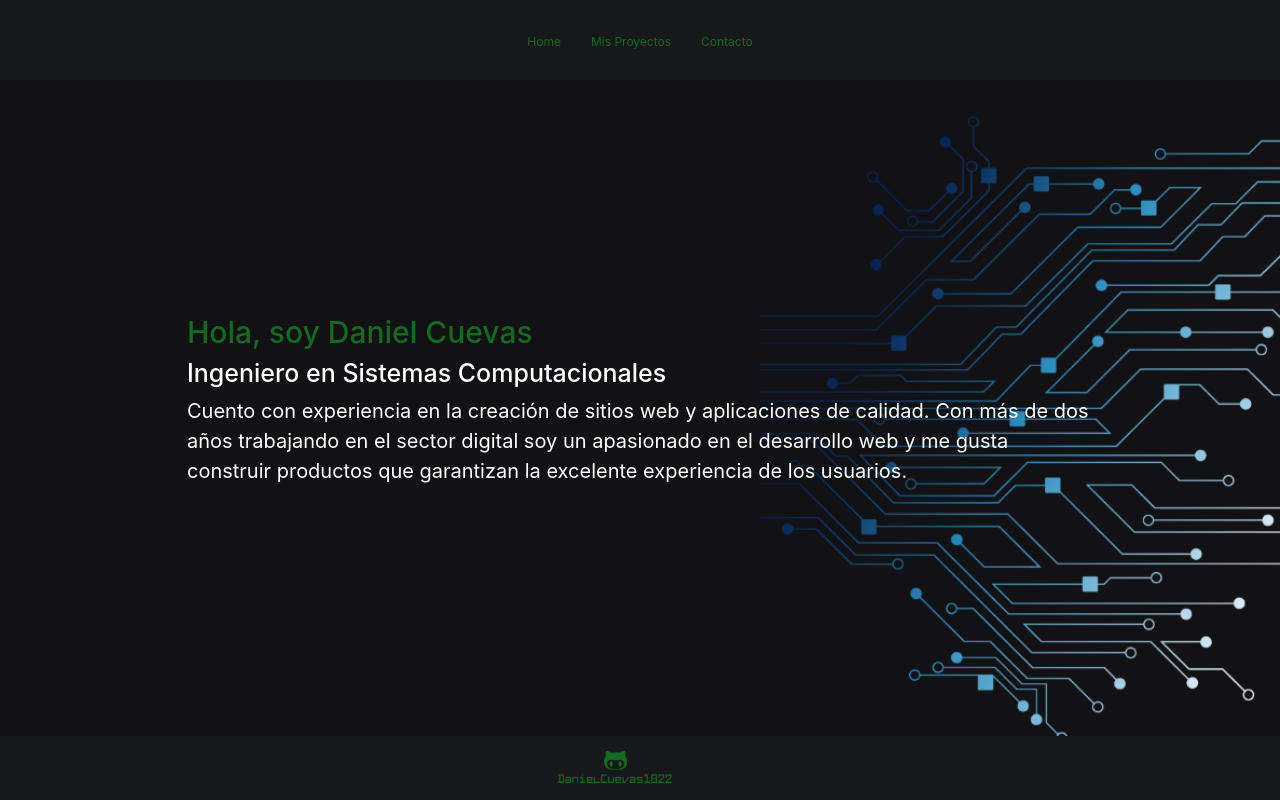
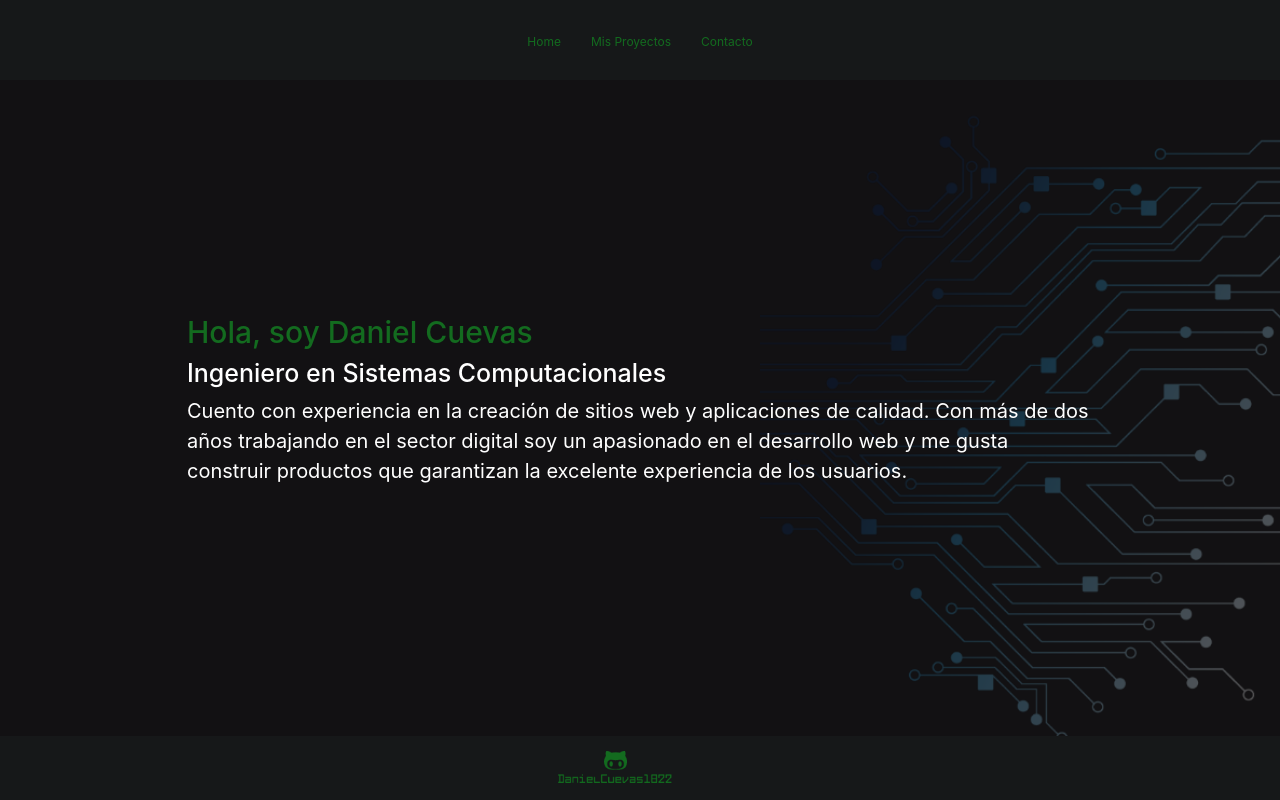
Before and after one commit to DanielCuevas1822/MyWebsite, a React (Create React App) app: page / in a window 1280 px wide. Built offline with nearby package versions, Linux system fonts and the light colour scheme.

Commit message:
Change opacity background

```diff
--- a/src/assets/styles/containers/Contact.scss
+++ b/src/assets/styles/containers/Contact.scss
@@ -8,6 +8,7 @@
     position: absolute;
     bottom: 0;
     right: 34%;
+    opacity: 30%;
   }
   .section {
     min-height: 82vh;
--- a/src/assets/styles/containers/Home.scss
+++ b/src/assets/styles/containers/Home.scss
@@ -3,6 +3,7 @@
   position: relative;
   .mask {
     position: absolute;
+    opacity: 30%;
     right: 0;
     height: 100%;
   }
--- a/src/assets/styles/containers/MyProyects.scss
+++ b/src/assets/styles/containers/MyProyects.scss
@@ -5,6 +5,7 @@
     .mask {
       position: absolute;
       bottom: 0;
+      opacity: 30%;
     }
   }
   .section {
--- a/src/assets/styles/containers/SingleProyect.scss
+++ b/src/assets/styles/containers/SingleProyect.scss
@@ -5,6 +5,7 @@
     position: absolute;
     right: 0;
     bottom: 0;
+    opacity: 30%;
   }
   .section {
     min-height: 82vh;
```
